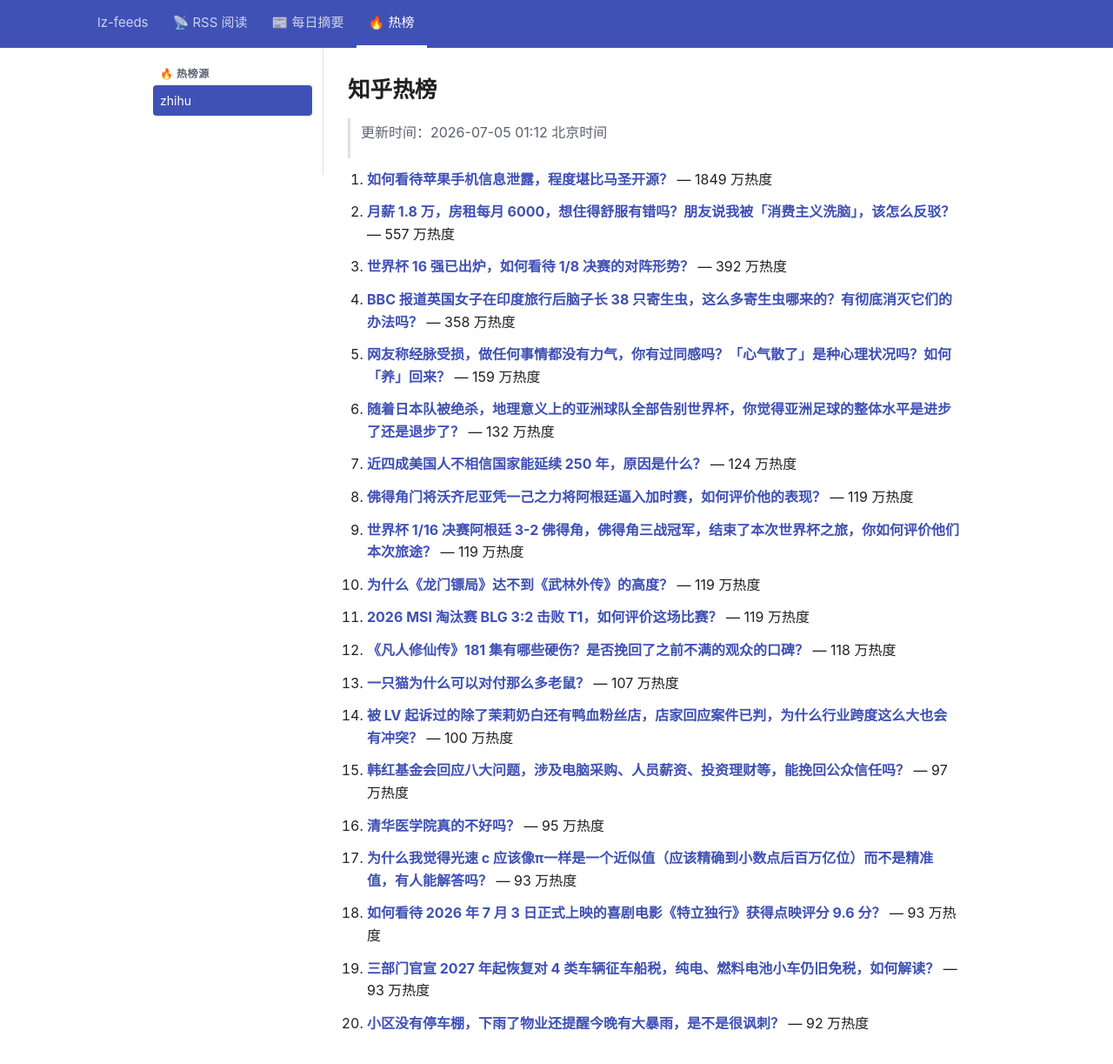
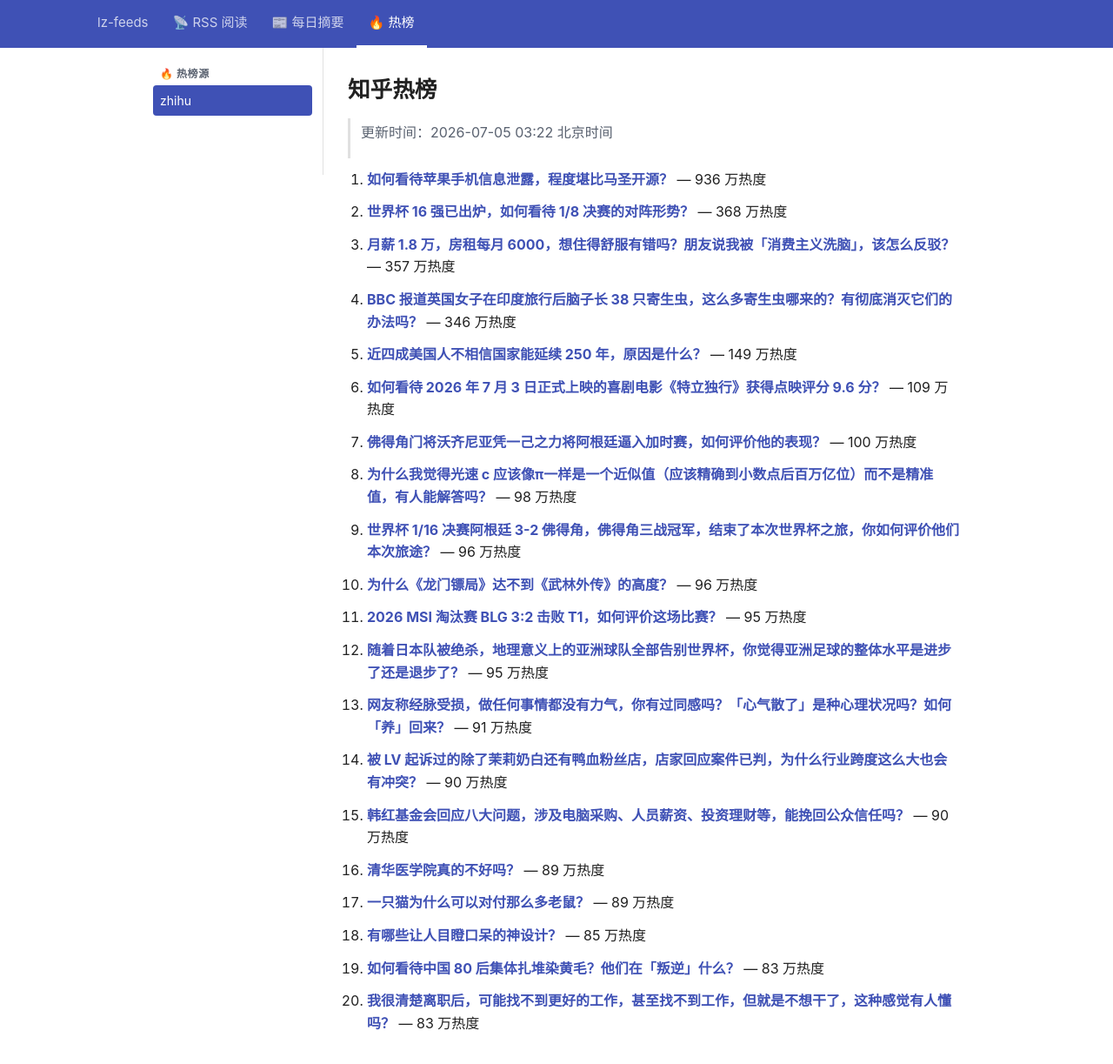
Before and after one commit to lizhang0101/lz-feeds, a Jekyll site: the page built from _hotlist/zhihu.md, in a window 1280 px wide and 1253 px high. Shown: the top 1223 px of the window at 87% size. Built offline with Jekyll 4.4.1, drawn with Linux system fonts in a browser that asks for light colours.

Commit message:
hotlist: 2026-07-04T19:22Z

```diff
--- a/_hotlist/zhihu.md
+++ b/_hotlist/zhihu.md
@@ -1,48 +1,48 @@
 ---
-updated: 2026-07-05 01:12 北京时间
+updated: 2026-07-05 03:22 北京时间
 count: 20
 ---
 
 # 知乎热榜
 
-> 更新时间：2026-07-05 01:12 北京时间
+> 更新时间：2026-07-05 03:22 北京时间
 
-1. **[如何看待苹果手机信息泄露，程度堪比马圣开源？](https://www.zhihu.com/question/2055966649900183829)** — 1849 万热度
+1. **[如何看待苹果手机信息泄露，程度堪比马圣开源？](https://www.zhihu.com/question/2055966649900183829)** — 936 万热度
 
-2. **[月薪 1.8 万，房租每月 6000，想住得舒服有错吗？朋友说我被「消费主义洗脑」，该怎么反驳？](https://www.zhihu.com/question/2023007302307914124)** — 557 万热度
+2. **[世界杯 16 强已出炉，如何看待 1/8 决赛的对阵形势？](https://www.zhihu.com/question/2056707792375899171)** — 368 万热度
 
-3. **[世界杯 16 强已出炉，如何看待 1/8 决赛的对阵形势？](https://www.zhihu.com/question/2056707792375899171)** — 392 万热度
+3. **[月薪 1.8 万，房租每月 6000，想住得舒服有错吗？朋友说我被「消费主义洗脑」，该怎么反驳？](https://www.zhihu.com/question/2023007302307914124)** — 357 万热度
 
-4. **[BBC 报道英国女子在印度旅行后脑子长 38 只寄生虫，这么多寄生虫哪来的？有彻底消灭它们的办法吗？](https://www.zhihu.com/question/2056373604556562637)** — 358 万热度
+4. **[BBC 报道英国女子在印度旅行后脑子长 38 只寄生虫，这么多寄生虫哪来的？有彻底消灭它们的办法吗？](https://www.zhihu.com/question/2056373604556562637)** — 346 万热度
 
-5. **[网友称经脉受损，做任何事情都没有力气，你有过同感吗？「心气散了」是种心理状况吗？如何「养」回来？](https://www.zhihu.com/question/2056331210230428065)** — 159 万热度
+5. **[近四成美国人不相信国家能延续 250 年，原因是什么？](https://www.zhihu.com/question/2051787784281646934)** — 149 万热度
 
-6. **[随着日本队被绝杀，地理意义上的亚洲球队全部告别世界杯，你觉得亚洲足球的整体水平是进步了还是退步了？](https://www.zhihu.com/question/2055227215474856026)** — 132 万热度
+6. **[如何看待 2026 年 7 月 3 日正式上映的喜剧电影《特立独行》获得点映评分 9.6 分？](https://www.zhihu.com/question/2054241838614197404)** — 109 万热度
 
-7. **[近四成美国人不相信国家能延续 250 年，原因是什么？](https://www.zhihu.com/question/2051787784281646934)** — 124 万热度
+7. **[佛得角门将沃齐尼亚凭一己之力将阿根廷逼入加时赛，如何评价他的表现？](https://www.zhihu.com/question/2056651923759915138)** — 100 万热度
 
-8. **[佛得角门将沃齐尼亚凭一己之力将阿根廷逼入加时赛，如何评价他的表现？](https://www.zhihu.com/question/2056651923759915138)** — 119 万热度
+8. **[为什么我觉得光速 c 应该像π一样是一个近似值（应该精确到小数点后百万亿位）而不是精准值，有人能解答吗？](https://www.zhihu.com/question/649104031)** — 98 万热度
 
-9. **[世界杯 1/16 决赛阿根廷 3-2 佛得角，佛得角三战冠军，结束了本次世界杯之旅，你如何评价他们本次旅途？](https://www.zhihu.com/question/2056674905375106556)** — 119 万热度
+9. **[世界杯 1/16 决赛阿根廷 3-2 佛得角，佛得角三战冠军，结束了本次世界杯之旅，你如何评价他们本次旅途？](https://www.zhihu.com/question/2056674905375106556)** — 96 万热度
 
-10. **[为什么《龙门镖局》达不到《武林外传》的高度？](https://www.zhihu.com/question/28560141)** — 119 万热度
+10. **[为什么《龙门镖局》达不到《武林外传》的高度？](https://www.zhihu.com/question/28560141)** — 96 万热度
 
-11. **[2026 MSI 淘汰赛 BLG 3:2 击败 T1，如何评价这场比赛？](https://www.zhihu.com/question/2056742255814357177)** — 119 万热度
+11. **[2026 MSI 淘汰赛 BLG 3:2 击败 T1，如何评价这场比赛？](https://www.zhihu.com/question/2056742255814357177)** — 95 万热度
 
-12. **[《凡人修仙传》181 集有哪些硬伤？是否挽回了之前不满的观众的口碑？](https://www.zhihu.com/question/2056702363327635954)** — 118 万热度
+12. **[随着日本队被绝杀，地理意义上的亚洲球队全部告别世界杯，你觉得亚洲足球的整体水平是进步了还是退步了？](https://www.zhihu.com/question/2055227215474856026)** — 95 万热度
 
-13. **[一只猫为什么可以对付那么多老鼠？](https://www.zhihu.com/question/12907550235)** — 107 万热度
+13. **[网友称经脉受损，做任何事情都没有力气，你有过同感吗？「心气散了」是种心理状况吗？如何「养」回来？](https://www.zhihu.com/question/2056331210230428065)** — 91 万热度
 
-14. **[被 LV 起诉过的除了茉莉奶白还有鸭血粉丝店，店家回应案件已判，为什么行业跨度这么大也会有冲突？](https://www.zhihu.com/question/2056495076205748461)** — 100 万热度
+14. **[被 LV 起诉过的除了茉莉奶白还有鸭血粉丝店，店家回应案件已判，为什么行业跨度这么大也会有冲突？](https://www.zhihu.com/question/2056495076205748461)** — 90 万热度
 
-15. **[韩红基金会回应八大问题，涉及电脑采购、人员薪资、投资理财等，能挽回公众信任吗？](https://www.zhihu.com/question/2056125863993914328)** — 97 万热度
+15. **[韩红基金会回应八大问题，涉及电脑采购、人员薪资、投资理财等，能挽回公众信任吗？](https://www.zhihu.com/question/2056125863993914328)** — 90 万热度
 
-16. **[清华医学院真的不好吗？](https://www.zhihu.com/question/2056358826610094746)** — 95 万热度
+16. **[清华医学院真的不好吗？](https://www.zhihu.com/question/2056358826610094746)** — 89 万热度
 
-17. **[为什么我觉得光速 c 应该像π一样是一个近似值（应该精确到小数点后百万亿位）而不是精准值，有人能解答吗？](https://www.zhihu.com/question/649104031)** — 93 万热度
+17. **[一只猫为什么可以对付那么多老鼠？](https://www.zhihu.com/question/12907550235)** — 89 万热度
 
-18. **[如何看待 2026 年 7 月 3 日正式上映的喜剧电影《特立独行》获得点映评分 9.6 分？](https://www.zhihu.com/question/2054241838614197404)** — 93 万热度
+18. **[有哪些让人目瞪口呆的神设计？](https://www.zhihu.com/question/29445201)** — 85 万热度
 
-19. **[三部门官宣 2027 年起恢复对 4 类车辆征车船税，纯电、燃料电池小车仍旧免税，如何解读？](https://www.zhihu.com/question/2056428259915702710)** — 93 万热度
+19. **[如何看待中国 80 后集体扎堆染黄毛？他们在「叛逆」什么？](https://www.zhihu.com/question/2055282982999385425)** — 83 万热度
 
-20. **[小区没有停车棚，下雨了物业还提醒今晚有大暴雨，是不是很讽刺？](https://www.zhihu.com/question/2042397982537037245)** — 92 万热度
+20. **[我很清楚离职后，可能找不到更好的工作，甚至找不到工作，但就是不想干了，这种感觉有人懂吗？](https://www.zhihu.com/question/2055534116913910852)** — 83 万热度
```
